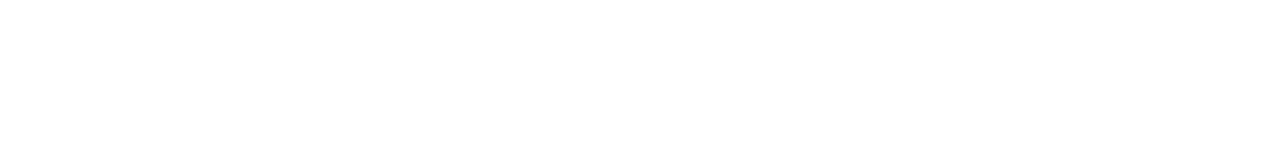
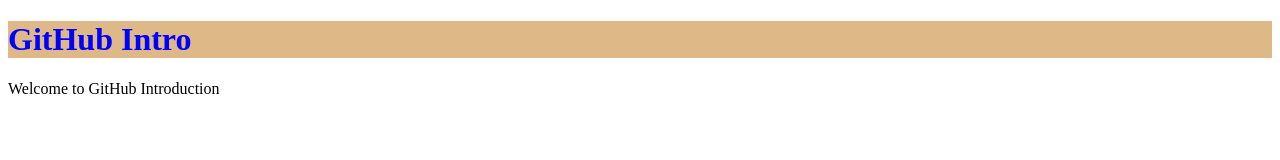
Before and after one commit to harryra18/intro-to-git, a plain HTML site: page index.html in a window 1280 px wide. Drawn offline with Linux system fonts and the light colour scheme.

Commit message:
practice files

```diff
--- a/app.js
+++ b/app.js
@@ -0,0 +1 @@
+console.log("Hello Workdl")
--- a/index.html
+++ b/index.html
@@ -3,9 +3,12 @@
 <head>
     <meta charset="UTF-8">
     <meta name="viewport" content="width=device-width, initial-scale=1.0">
-    <title>Document</title>
+    <title>Intro to GitHub</title>
+    <link rel="stylesheet" href="./main.css">
+    <script src="./app.js" defer></script>
 </head>
 <body>
-
+    <h1>GitHub Intro</h1>
+    <p>Welcome to GitHub Introduction</p>
 </body>
 </html>
--- a/main.css
+++ b/main.css
@@ -0,0 +1,3 @@
+h1 {color: blue;
+background-color: burlywood;
+}
```
